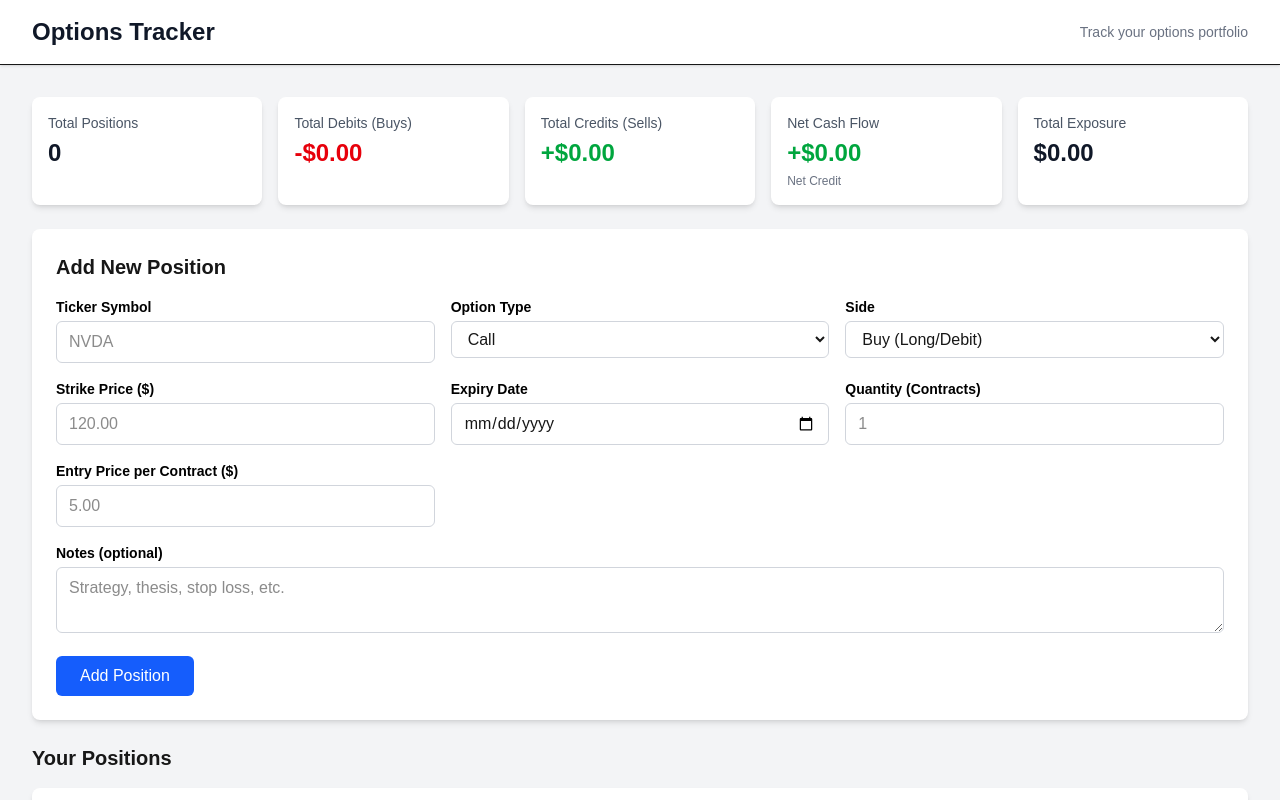
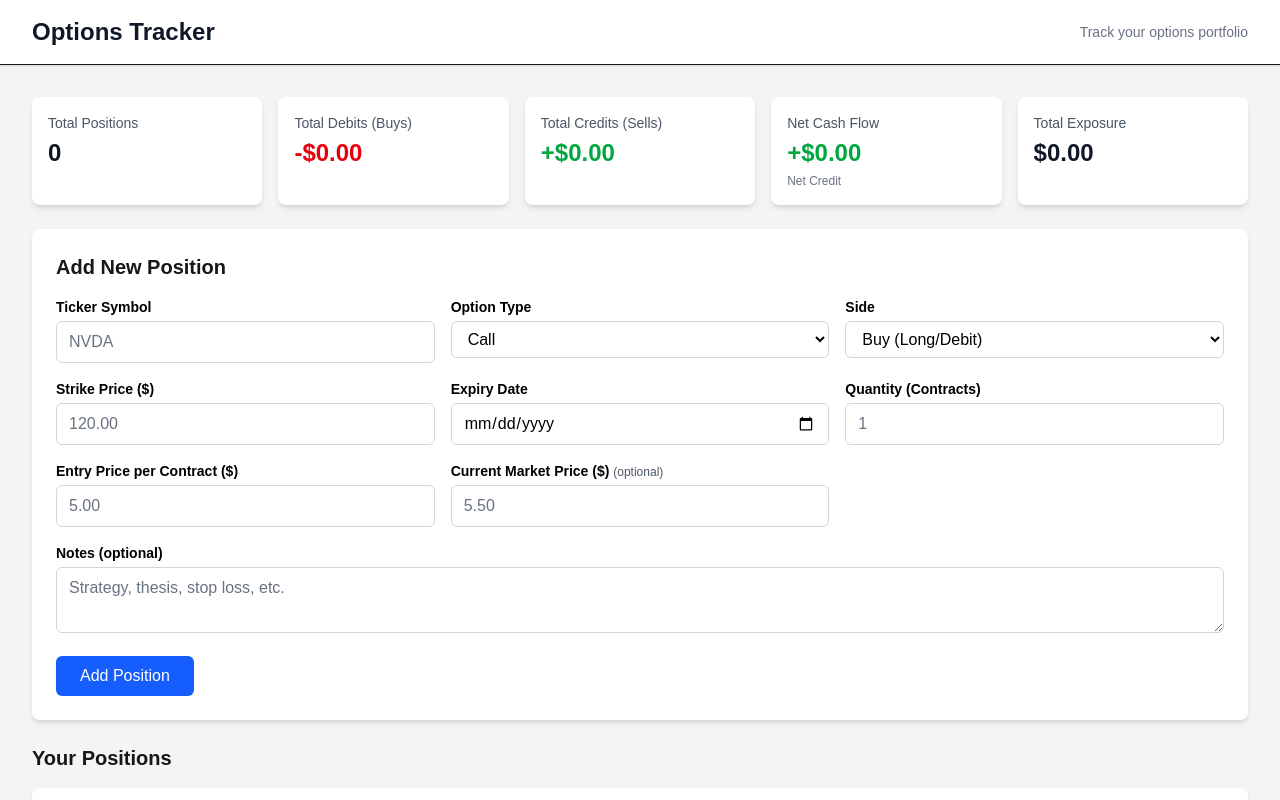
Before and after one commit to Tom-myCoder/options-tracker, a Next.js app: page / in a window 1280 px wide. Shown: the top 800 px of the page. Built offline with nearby package versions, Linux system fonts and the light colour scheme.

Commit message:
Add current price field and fix input text color
- Add optional Current Market Price field to form
- Make all input/select/textarea text black (text-black)
- Add placeholder-gray-500 for placeholder text
- Include currentPrice in position data when provided

```diff
--- a/src/components/AddPositionForm.tsx
+++ b/src/components/AddPositionForm.tsx
@@ -17,6 +17,7 @@
     expiry: '',
     quantity: '',
     entryPrice: '',
+    currentPrice: '',
     notes: '',
   });
 
@@ -32,6 +33,7 @@
       expiry: formData.expiry,
       quantity: parseInt(formData.quantity),
       entryPrice: parseFloat(formData.entryPrice),
+      currentPrice: formData.currentPrice ? parseFloat(formData.currentPrice) : undefined,
       entryDate: new Date().toISOString().split('T')[0],
       notes: formData.notes,
     };
@@ -48,6 +50,7 @@
       expiry: '',
       quantity: '',
       entryPrice: '',
+      currentPrice: '',
       notes: '',
     });
   };
@@ -67,7 +70,7 @@
             placeholder="NVDA"
             value={formData.ticker}
             onChange={(e) => setFormData({ ...formData, ticker: e.target.value })}
-            className="w-full px-3 py-2 border border-gray-300 rounded-md focus:outline-none focus:ring-2 focus:ring-blue-500"
+            className="w-full px-3 py-2 border border-gray-300 rounded-md focus:outline-none focus:ring-2 focus:ring-blue-500 text-black placeholder-gray-500"
           />
         </div>
 
@@ -78,7 +81,7 @@
           <select
             value={formData.optionType}
             onChange={(e) => setFormData({ ...formData, optionType: e.target.value as 'call' | 'put' })}
-            className="w-full px-3 py-2 border border-gray-300 rounded-md focus:outline-none focus:ring-2 focus:ring-blue-500"
+            className="w-full px-3 py-2 border border-gray-300 rounded-md focus:outline-none focus:ring-2 focus:ring-blue-500 text-black"
           >
             <option value="call">Call</option>
             <option value="put">Put</option>
@@ -92,7 +95,7 @@
           <select
             value={formData.side}
             onChange={(e) => setFormData({ ...formData, side: e.target.value as 'buy' | 'sell' })}
-            className="w-full px-3 py-2 border border-gray-300 rounded-md focus:outline-none focus:ring-2 focus:ring-blue-500"
+            className="w-full px-3 py-2 border border-gray-300 rounded-md focus:outline-none focus:ring-2 focus:ring-blue-500 text-black"
           >
             <option value="buy">Buy (Long/Debit)</option>
             <option value="sell">Sell (Short/Credit)</option>
@@ -110,7 +113,7 @@
             placeholder="120.00"
             value={formData.strike}
             onChange={(e) => setFormData({ ...formData, strike: e.target.value })}
-            className="w-full px-3 py-2 border border-gray-300 rounded-md focus:outline-none focus:ring-2 focus:ring-blue-500"
+            className="w-full px-3 py-2 border border-gray-300 rounded-md focus:outline-none focus:ring-2 focus:ring-blue-500 text-black placeholder-gray-500"
           />
         </div>
 
@@ -123,7 +126,7 @@
             required
             value={formData.expiry}
             onChange={(e) => setFormData({ ...formData, expiry: e.target.value })}
-            className="w-full px-3 py-2 border border-gray-300 rounded-md focus:outline-none focus:ring-2 focus:ring-blue-500"
+            className="w-full px-3 py-2 border border-gray-300 rounded-md focus:outline-none focus:ring-2 focus:ring-blue-500 text-black"
           />
         </div>
 
@@ -137,7 +140,7 @@
             placeholder="1"
             value={formData.quantity}
             onChange={(e) => setFormData({ ...formData, quantity: e.target.value })}
-            className="w-full px-3 py-2 border border-gray-300 rounded-md focus:outline-none focus:ring-2 focus:ring-blue-500"
+            className="w-full px-3 py-2 border border-gray-300 rounded-md focus:outline-none focus:ring-2 focus:ring-blue-500 text-black placeholder-gray-500"
           />
         </div>
 
@@ -152,7 +155,21 @@
             placeholder="5.00"
             value={formData.entryPrice}
             onChange={(e) => setFormData({ ...formData, entryPrice: e.target.value })}
-            className="w-full px-3 py-2 border border-gray-300 rounded-md focus:outline-none focus:ring-2 focus:ring-blue-500"
+            className="w-full px-3 py-2 border border-gray-300 rounded-md focus:outline-none focus:ring-2 focus:ring-blue-500 text-black placeholder-gray-500"
+          />
+        </div>
+
+        <div>
+          <label className="block text-sm font-bold text-black mb-1">
+            Current Market Price ($) <span className="text-xs font-normal text-gray-600">(optional)</span>
+          </label>
+          <input
+            type="number"
+            step="0.01"
+            placeholder="5.50"
+            value={formData.currentPrice}
+            onChange={(e) => setFormData({ ...formData, currentPrice: e.target.value })}
+            className="w-full px-3 py-2 border border-gray-300 rounded-md focus:outline-none focus:ring-2 focus:ring-blue-500 text-black placeholder-gray-500"
           />
         </div>
       </div>
@@ -165,7 +182,7 @@
           placeholder="Strategy, thesis, stop loss, etc."
           value={formData.notes}
           onChange={(e) => setFormData({ ...formData, notes: e.target.value })}
-          className="w-full px-3 py-2 border border-gray-300 rounded-md focus:outline-none focus:ring-2 focus:ring-blue-500"
+          className="w-full px-3 py-2 border border-gray-300 rounded-md focus:outline-none focus:ring-2 focus:ring-blue-500 text-black placeholder-gray-500"
           rows={2}
         />
       </div>
```
